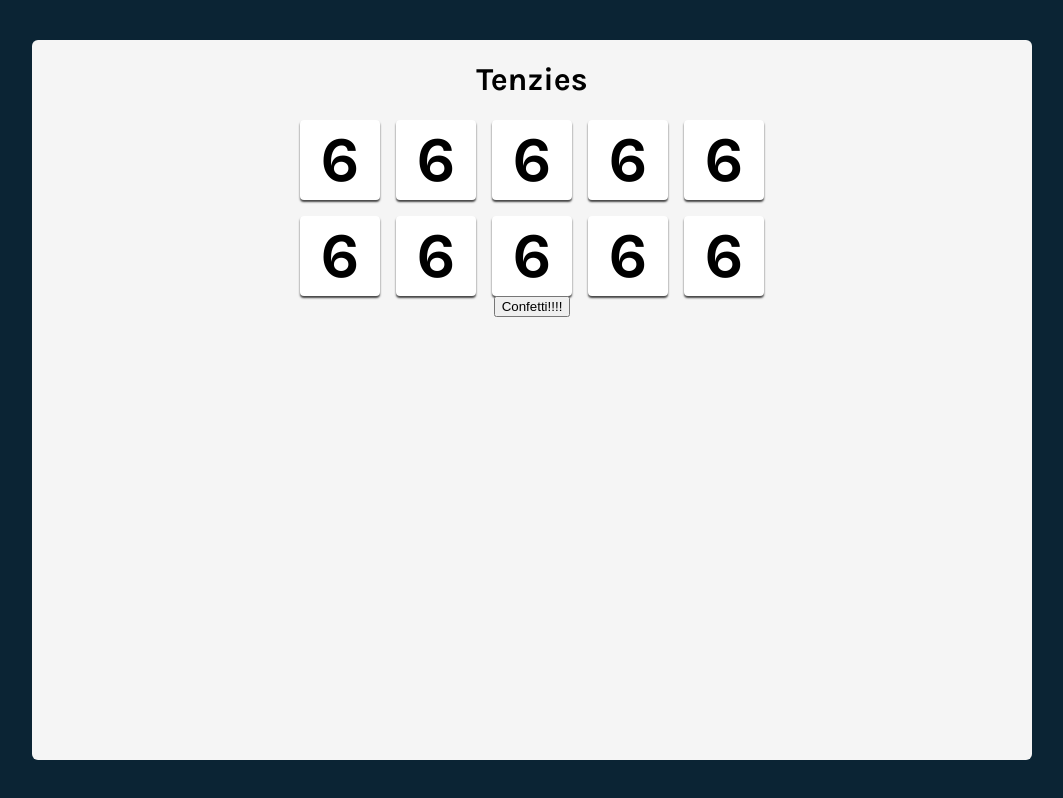
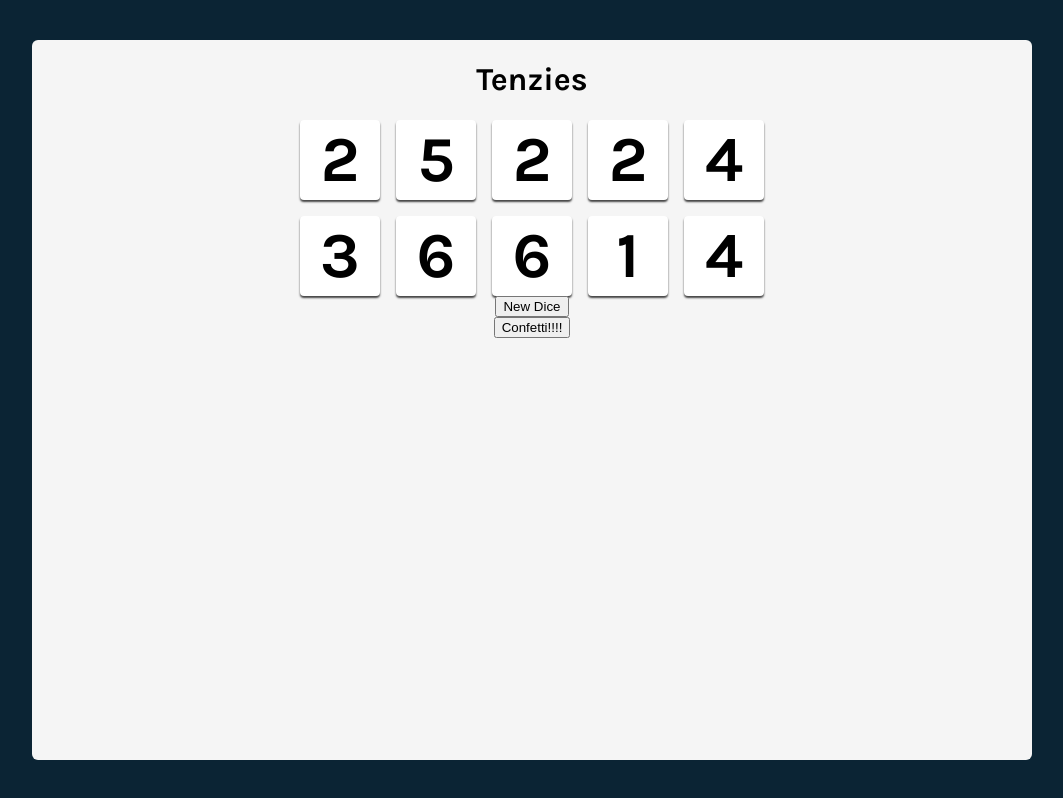
Before and after one commit to marijedb/tenzies, a React (Create React App) app: page / in a window 1280 px wide. Shown: the whole page, without its empty margins (108-1171 px from the left). Built offline with nearby package versions, Linux system fonts and the light colour scheme.

Commit message:
generate random dice

```diff
--- a/src/App.css
+++ b/src/App.css
@@ -35,11 +35,11 @@ body {
   height: 35px;
   width: 35px;
   box-shadow: 0px 2px 2px #444444;
+  cursor: pointer;
 }
 
 .single-dice {
   font-size: 2rem;
-  cursor: pointer;
 }
 
 @media (max-width: 320px){
--- a/src/App.js
+++ b/src/App.js
@@ -10,6 +10,8 @@ function App() {
   })
 
   const [showConfetti, setShowConfetti] = useState(false)
+
+  const [diceArray, setDiceArray] = useState(allNewDice())
 
   function handleConfetti(){
     setShowConfetti(prevShow => !prevShow)
@@ -29,21 +31,29 @@ function App() {
     }
   })
 
+  const allDice = diceArray.map((dice)=> {
+    return <Dice value={dice} />
+  })
+
+  function allNewDice(){
+    let newDiceArray = []
+    for(let i = 0; i < 10 ; i++){
+      newDiceArray.push(Math.floor(Math.random() * 6) + 1 )
+  }
+  return newDiceArray
+}
+
+  function getNewDice(){
+    setDiceArray(allNewDice())
+  }
+
   return (
     <div className="app">
       <h1>Tenzies</h1>
       <div className='all-dice-container'>
-        <Dice />
-        <Dice />
-        <Dice />
-        <Dice />
-        <Dice />
-        <Dice />
-        <Dice />
-        <Dice />
-        <Dice />
-        <Dice />
+        {allDice}
       </div>
+      <button onClick={getNewDice}>New Dice</button>
       {showConfetti && <Confetti width={windowSize.width} height={windowSize.height} />}
         <button onClick={handleConfetti}>Confetti!!!!</button>
     </div>
--- a/src/components/Dice.js
+++ b/src/components/Dice.js
@@ -1,9 +1,9 @@
 import React from "react";
 
-function Dice(){
+function Dice(props){
     return(
         <div className="dice-container">
-            <h2 className="single-dice">6</h2>
+            <h2 className="single-dice">{props.value}</h2>
         </div>
     )
 }
```
